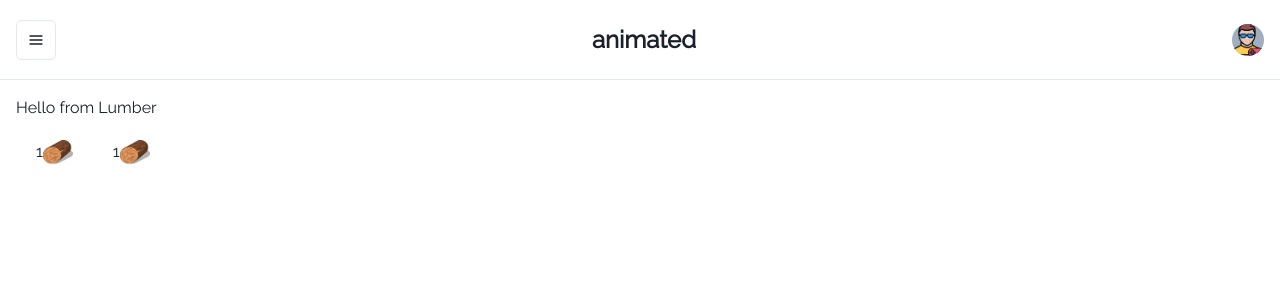
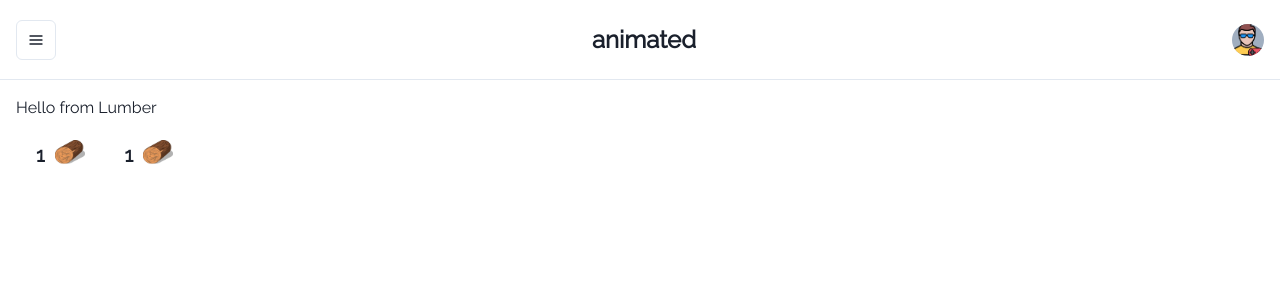
Before and after one commit to guilehm/friendly-potato, a React (Create React App) app in the folder animated/: page /lumber in a window 1280 px wide. Shown: the top 300 px of the page. Built offline with nearby package versions, Linux system fonts and the light colour scheme; no server answers; the HTML template or start-up script is replaced by a standard one.

Commit message:
style numbers

```diff
--- a/animated/src/templates/Lumber/Lumber.styles.ts
+++ b/animated/src/templates/Lumber/Lumber.styles.ts
@@ -19,3 +19,9 @@ export const ListItem = styled.li`
   display: flex;
   padding: 20px;
 `
+
+export const Number = styled.span`
+  font-size: 20px;
+  font-weight: bold;
+  margin-right: 10px;
+`
--- a/animated/src/templates/Lumber/Lumber.tsx
+++ b/animated/src/templates/Lumber/Lumber.tsx
@@ -31,11 +31,11 @@ const Lumber = (): JSX.Element => {
       <h1>Hello from Lumber</h1>
       <S.List>
         <S.ListItem>
-          <span>1</span>
+          <S.Number>1</S.Number>
           <S.Image src={`${window.location.origin}/img/lumber/a.png`} />
         </S.ListItem>
         <S.ListItem>
-          <span>1</span>
+          <S.Number>1</S.Number>
           <S.Image src={`${window.location.origin}/img/lumber/a.png`} />
         </S.ListItem>
       </S.List>
```
